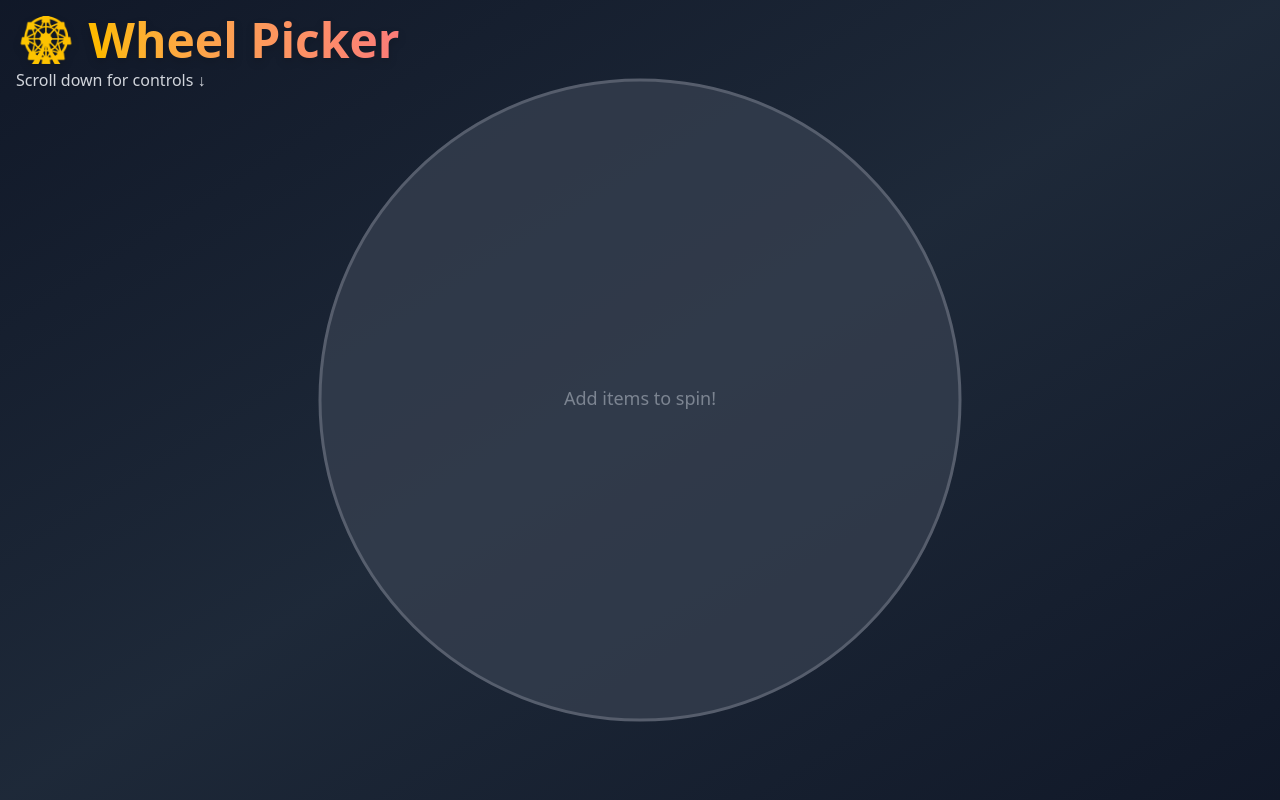
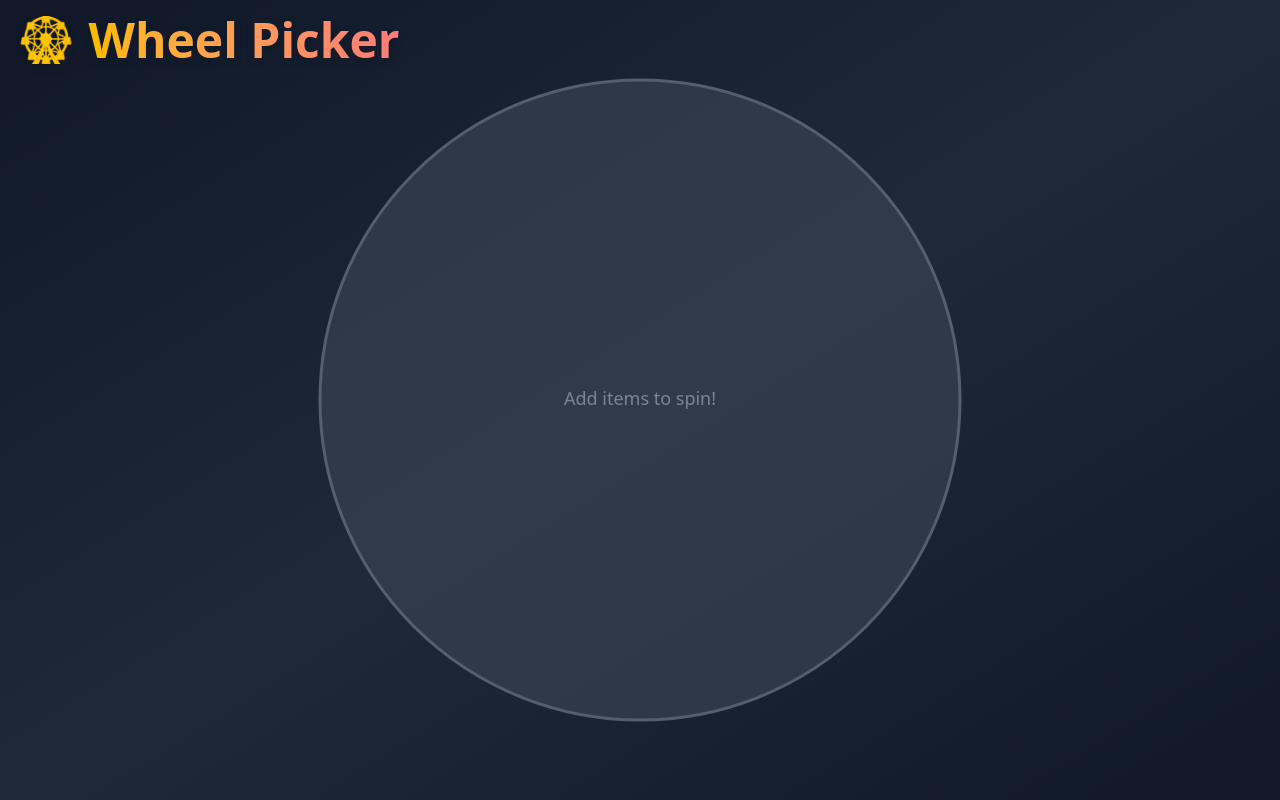
Before and after one commit to JuandaPatra/wheelpicker, a Next.js app: page / in a window 1280 px wide. Built offline with nearby package versions, Linux system fonts and the light colour scheme.

Commit message:
Remove scroll instructions from header
Removed the instructions to scroll down for controls.

```diff
--- a/app/page.tsx
+++ b/app/page.tsx
@@ -80,7 +80,6 @@ export default function Home() {
           <h1 className="text-3xl md:text-5xl font-extrabold bg-gradient-to-r from-yellow-400 via-pink-500 to-purple-500 text-transparent bg-clip-text drop-shadow-lg">
             🎡 Wheel Picker
           </h1>
-          <p className="text-gray-300 text-sm md:text-base mt-1 text-shadow-sm">Scroll down for controls ↓</p>
         </header>
 
         <div className="flex-1 flex items-center justify-center w-full max-h-full relative">
```
